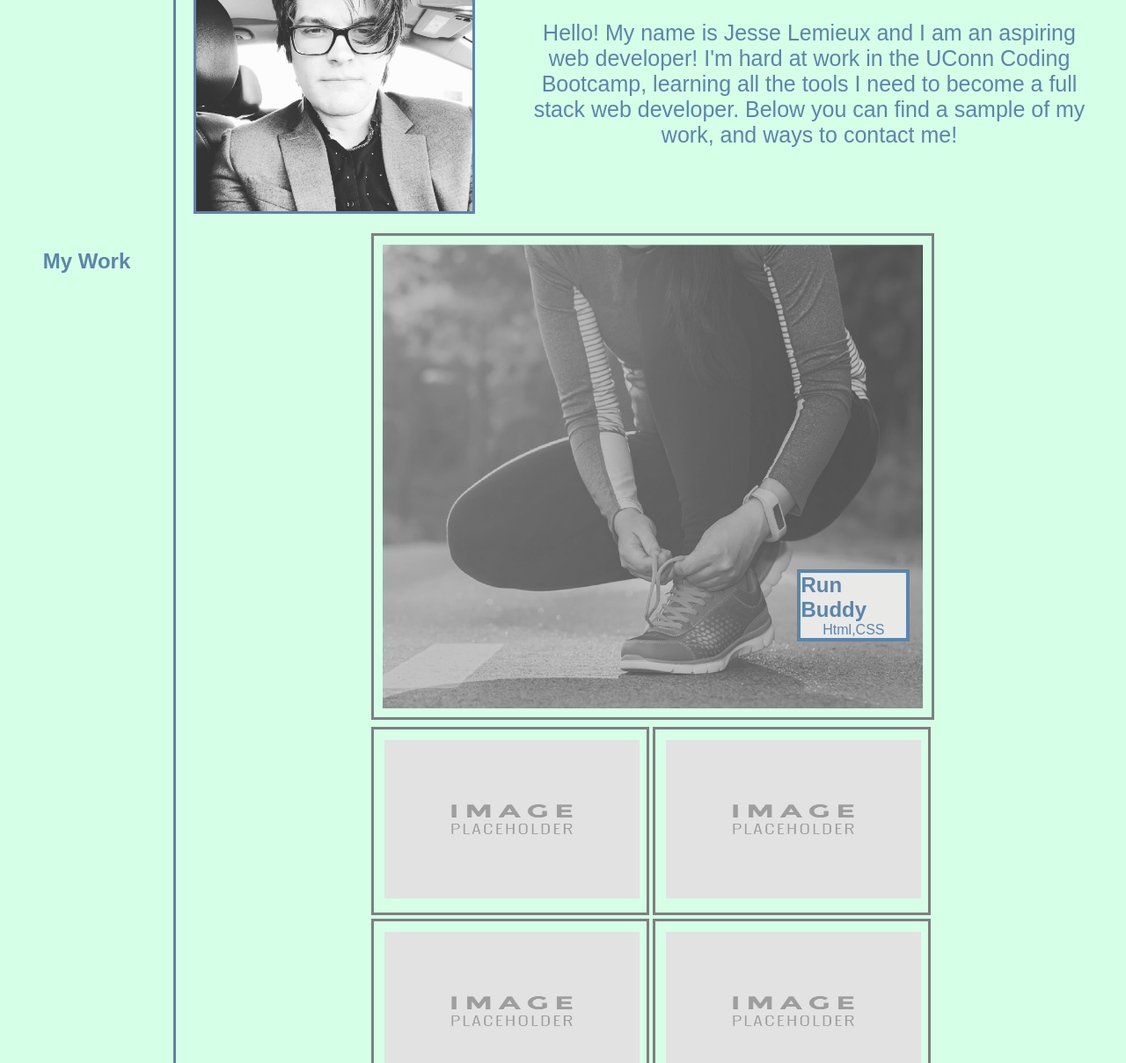
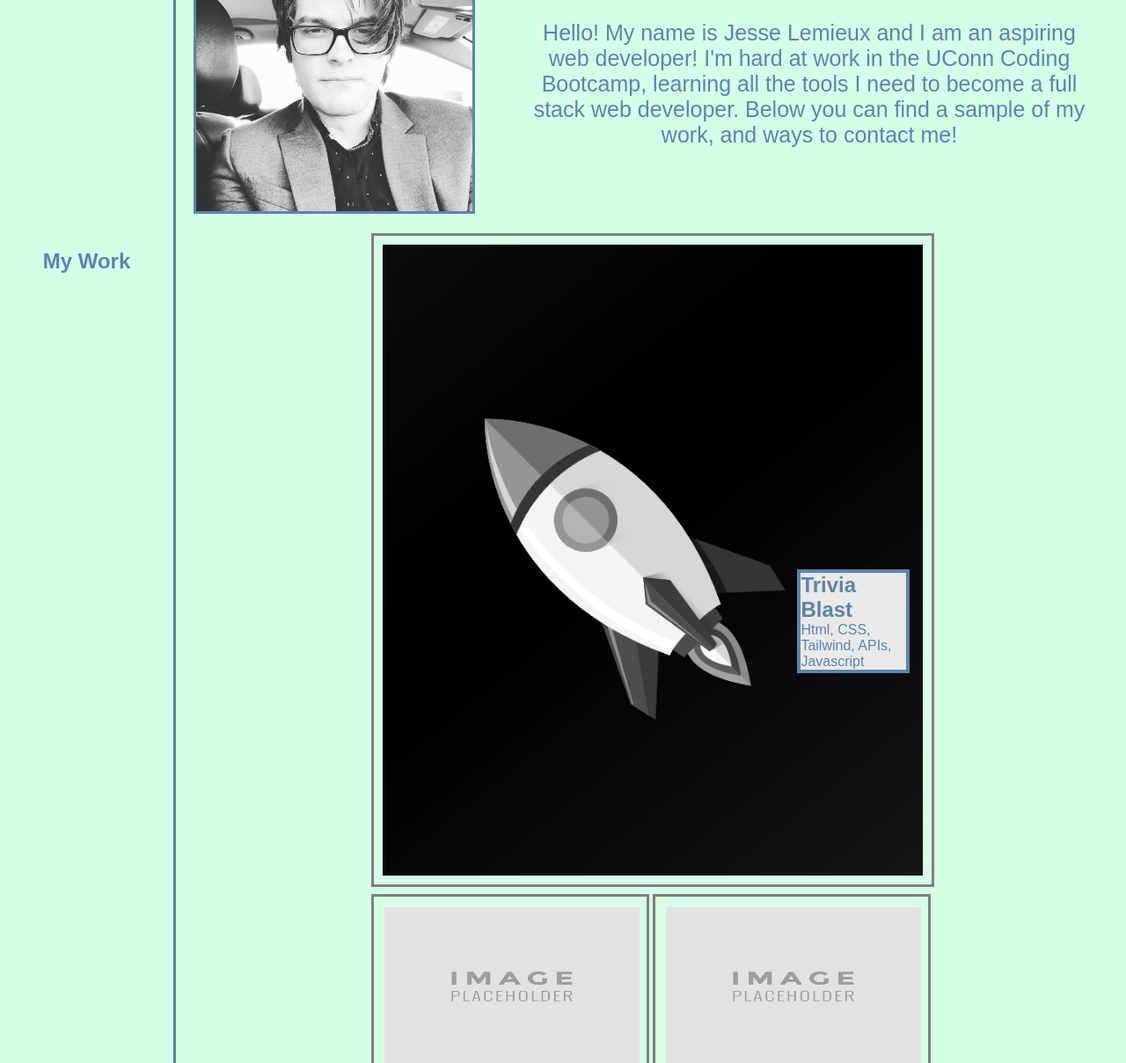
Before and after one commit to Jesse-Lemieux/Jesse-Lemeiux-s-Portfolio, a plain HTML site: page index.html in a window 1280 px wide. Shown: the part 495-1703 px from the top of the page at 88% size. Drawn offline with Linux system fonts and the light colour scheme.

Commit message:
add trivia blast to page

```diff
--- a/index.html
+++ b/index.html
@@ -80,11 +80,11 @@
             <div class="column">
                 <div class="big-img">
                     <div class="rb-text">
-                        <h2>Run Buddy</h2>
-                        <p>Html,CSS</p>
+                        <h2>Trivia Blast</h2>
+                        <p>Html, CSS, Tailwind, APIs, Javascript</p>
                     </div>
-                    <a href=" https://jesse-lemieux.github.io/run-buddy/ ">
-                    <img src="./assets/images/run-buddy.jpg" class="run-buddy" alt="A woman lacing up her athletic shoes, ready for a run!"/>
+                    <a href="https://etrenholm.github.io/trivia-blast/">
+                    <img src="./assets/images/Screenshot1.png" class="run-buddy" alt="A woman lacing up her athletic shoes, ready for a run!"/>
                 </a>
                 </div>
             </div>
```
Also changed, not shown: assets/images/Screenshot1.png (added).
